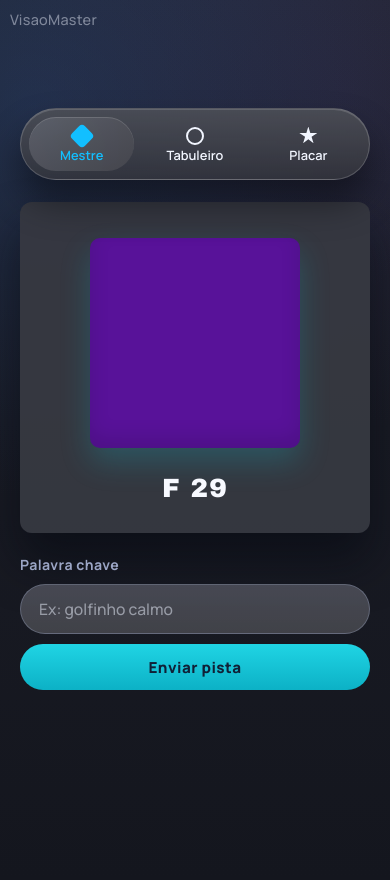
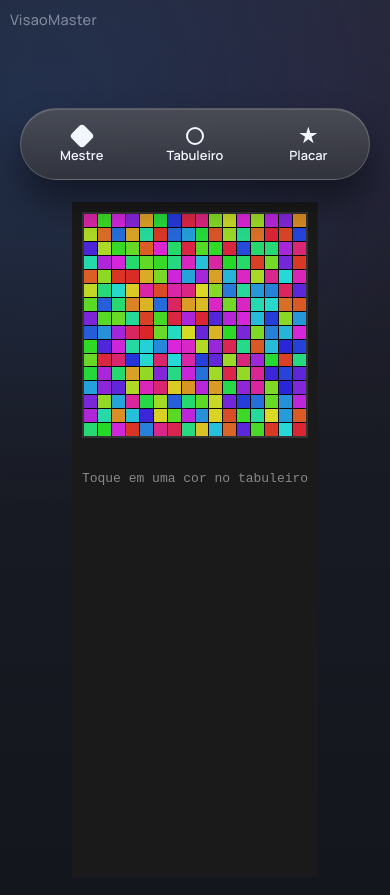
Before and after one commit to larissaadames/ColorJorge, a React (Create React App) app in the folder colorjorge/: page /mobile in a window 390 px wide. Before the commit this address led to /mestre. Built offline with nearby package versions, Linux system fonts and the light colour scheme.

Commit message:
tabuleiro mobile

```diff
--- a/colorjorge/src/App.js
+++ b/colorjorge/src/App.js
@@ -3,6 +3,7 @@ import { Navigate, Route, Routes } from 'react-router-dom';
 import MasterScreen from './screens/master/MasterScreen';
 import BoardScreen from './screens/board/BoardScreen';
 import ScoreboardScreen from './screens/scoreboard/ScoreboardScreen';
+import BoardMobile from './screens/board/BoardMobile';
 
 function App() {
   return (
@@ -13,6 +14,7 @@ function App() {
         <Route path="/tabuleiro" element={<BoardScreen />} />
         <Route path="/placar" element={<ScoreboardScreen />} />
         <Route path="*" element={<Navigate to="/mestre" replace />} />
+        <Route path="/mobile" element= {<BoardMobile/>}/>
       </Routes>
     </div>
   );
--- /dev/null
+++ b/colorjorge/src/screens/board/BoardMobile.js
@@ -0,0 +1,120 @@
+import React, { useState, useEffect } from 'react';
+import GameShell from '../../components/game/GameShell';
+
+function BoardMobile() {
+  const [colors, setColors] = useState([]);
+  const [selected, setSelected] = useState(null);
+  const rows = 16;
+  const cols = 16;
+
+  // Gera um tabuleiro de cores aleatórias para teste
+  useEffect(() => {
+    const testColors = Array.from({ length: rows * cols }, () => {
+      const h = Math.floor(Math.random() * 360);
+      return `hsl(${h}, 70%, 50%)`;
+    });
+    setColors(testColors);
+  }, []);
+
+  const handleSelect = (index) => {
+    // Cálculo das coordenadas (A-P para colunas, 1-16 para linhas)
+    const colLabel = String.fromCharCode(65 + (index % cols));
+    const rowLabel = Math.floor(index / cols) + 1;
+
+    setSelected({
+      index,
+      coord: `${colLabel}${rowLabel}`,
+      color: colors[index]
+    });
+
+    // Feedback visual no console
+    console.log(`Clicou em: ${colLabel}${rowLabel}`);
+  };
+
+  return (
+    <GameShell panelLabel="TESTE DE TABULEIRO">
+      <div style={{
+        display: 'flex',
+        flexDirection: 'column',
+        alignItems: 'center',
+        padding: '10px',
+        backgroundColor: '#1a1a1a', // Fundo escuro para destacar as cores
+        minHeight: '80vh'
+      }}>
+
+        {/* TABULEIRO (GRID) */}
+        <div style={{
+          display: 'grid',
+          gridTemplateColumns: `repeat(${cols}, 1fr)`,
+          gap: '1px',
+          width: '100%',
+          maxWidth: '380px',
+          backgroundColor: '#000',
+          border: '2px solid #333'
+        }}>
+          {colors.map((color, i) => (
+            <div
+              key={i}
+              onClick={() => handleSelect(i)}
+              style={{
+                backgroundColor: color,
+                aspectRatio: '1 / 1',
+                cursor: 'pointer',
+                border: selected?.index === i ? '2px solid white' : 'none',
+                boxSizing: 'border-box'
+              }}
+            />
+          ))}
+        </div>
+
+        {/* ÁREA DE FEEDBACK (ZOOM) */}
+        <div style={{
+          marginTop: '20px',
+          width: '100%',
+          textAlign: 'center',
+          color: '#fff',
+          fontFamily: 'monospace'
+        }}>
+          {selected ? (
+            <div style={{
+              border: '2px solid #555',
+              padding: '15px',
+              borderRadius: '8px',
+              backgroundColor: '#222'
+            }}>
+              <p style={{ fontSize: '18px', margin: '0 0 10px 0' }}>
+                SELECIONADO: <span style={{ color: '#0f0' }}>{selected.coord}</span>
+              </p>
+              <div style={{
+                width: '80px',
+                height: '80px',
+                backgroundColor: selected.color,
+                margin: '0 auto',
+                border: '4px solid #fff',
+                boxShadow: '0 0 15px rgba(255,255,255,0.3)'
+              }} />
+              <button
+                style={{
+                  marginTop: '15px',
+                  padding: '8px 20px',
+                  backgroundColor: '#0f0',
+                  color: '#000',
+                  border: 'none',
+                  fontWeight: 'bold',
+                  cursor: 'pointer'
+                }}
+                onClick={() => alert(`Voto enviado: ${selected.coord}`)}
+              >
+                CONFIRMAR VOTO
+              </button>
+            </div>
+          ) : (
+            <p style={{ color: '#888' }}>Toque em uma cor no tabuleiro</p>
+          )}
+        </div>
+      </div>
+    </GameShell>
+  );
+}
+
+export default BoardMobile;
```
